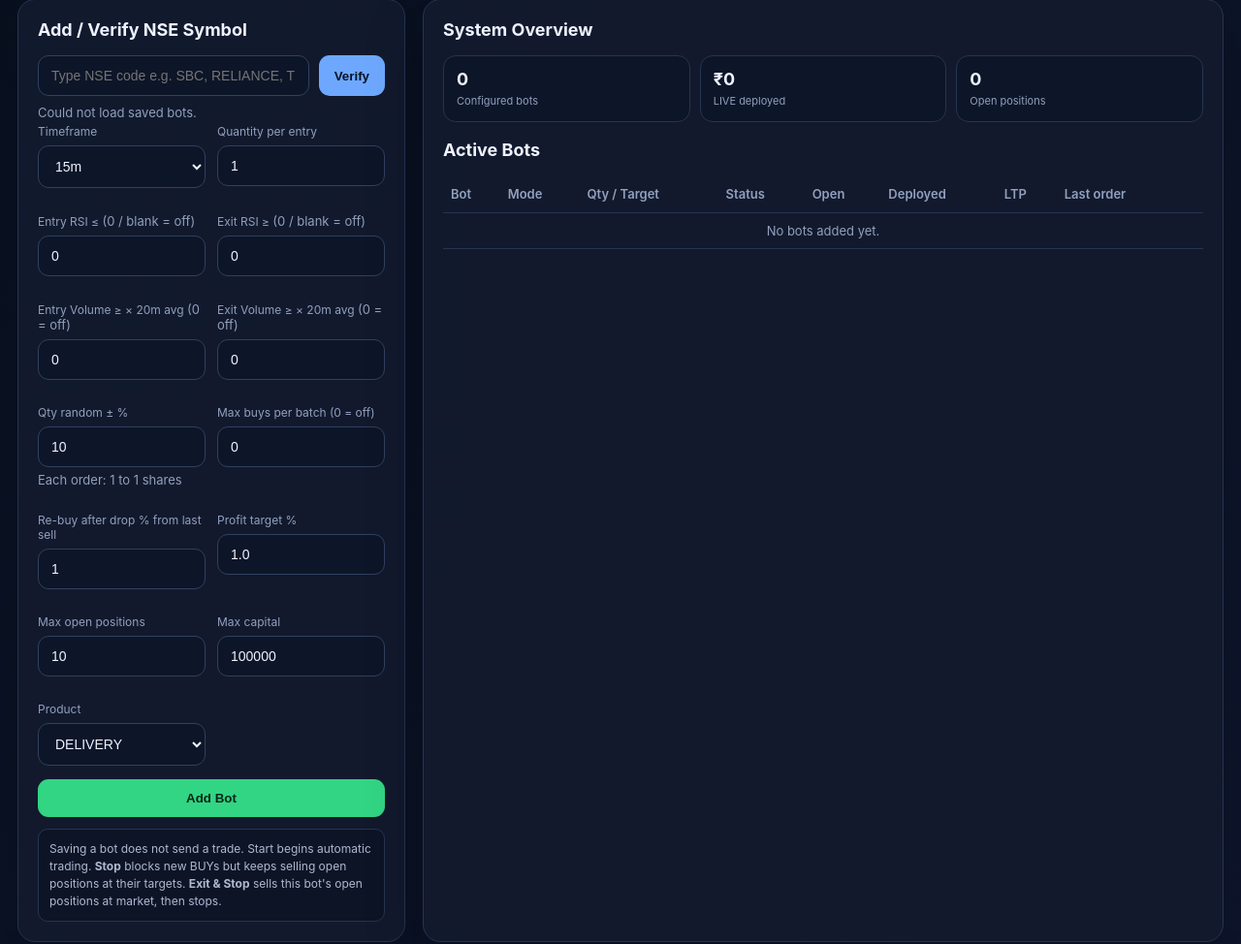
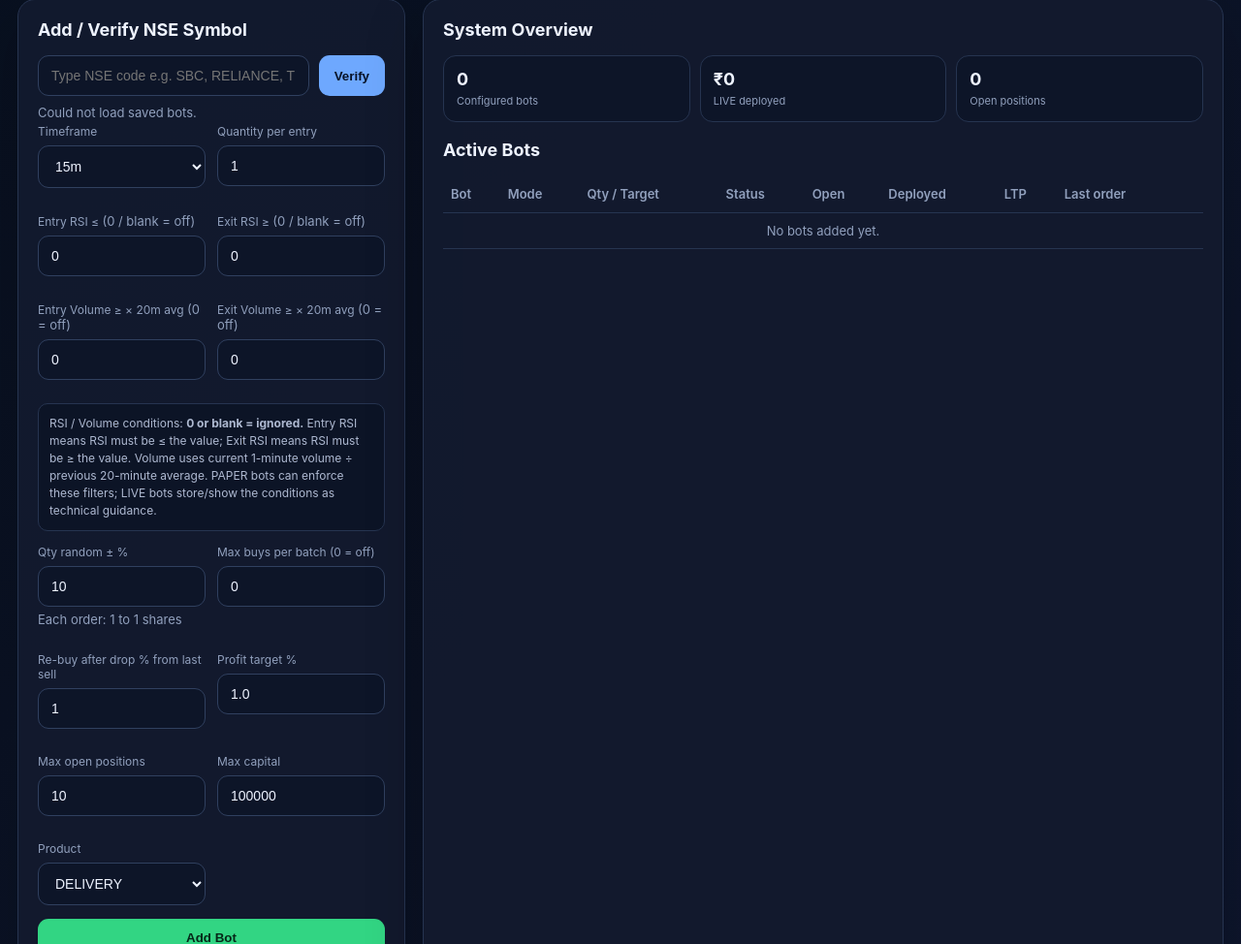
Before and after one commit to doshihiren/iifl-trading, a Flask app: page /iifl/ in a window 1280 px wide. Shown: the part 158-1132 px from the top of the page at 97% size. Run offline with Flask 3, Linux system fonts and the light colour scheme; the visitor is signed in with stand-in values (Sample User, id 1); data that the repository does not hold is empty; parts of the project's set-up code (start-up, migrations or seed data) failed here and were passed over.

Commit message:
Clarify RSI and volume bot condition behavior

```diff
--- a/templates/dashboard.html
+++ b/templates/dashboard.html
@@ -87,6 +87,7 @@
         <div class="field"><label>Exit RSI ≥ <span class="meta">(0 / blank = off)</span></label><input id="exitRsi" type="number" value="0" min="0" max="100" step="0.1" placeholder="0"></div>
         <div class="field"><label>Entry Volume ≥ × 20m avg <span class="meta">(0 = off)</span></label><input id="entryVol" type="number" value="0" min="0" step="0.05" placeholder="0"></div>
         <div class="field"><label>Exit Volume ≥ × 20m avg <span class="meta">(0 = off)</span></label><input id="exitVol" type="number" value="0" min="0" step="0.05" placeholder="0"></div>
+        <div class="wide notice" style="margin:-2px 0 2px">RSI / Volume conditions: <b>0 or blank = ignored.</b> Entry RSI means RSI must be ≤ the value; Exit RSI means RSI must be ≥ the value. Volume uses current 1-minute volume ÷ previous 20-minute average. PAPER bots can enforce these filters; LIVE bots store/show the conditions as technical guidance.</div>
         <div class="field"><label>Qty random ± %</label><input id="qtyRandom" type="number" value="10" min="0" max="50" step="1"><div class="meta" id="qtyHint">Each order: 1 to 1</div></div>
         <div class="field"><label>Max buys per batch <span title="0 = no batch limit (buy every slot)">(0 = off)</span></label><input id="batchSize" type="number" value="0" min="0" step="1"></div>
         <div class="field"><label>Re-buy after drop % from last sell</label><input id="rebuyDip" type="number" value="1" min="0" max="50" step="0.05"></div>
```
